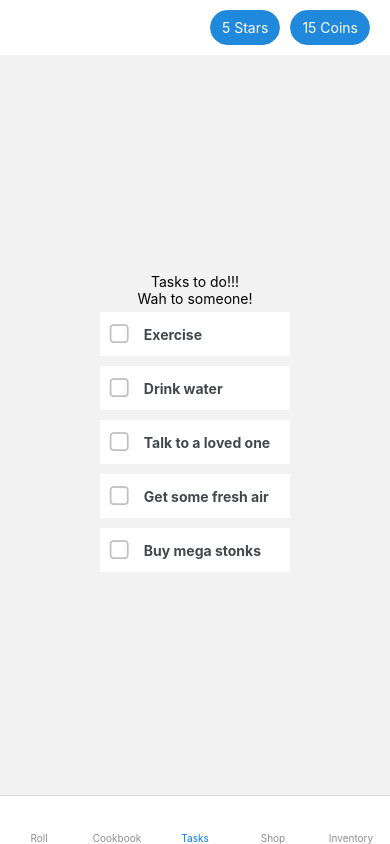
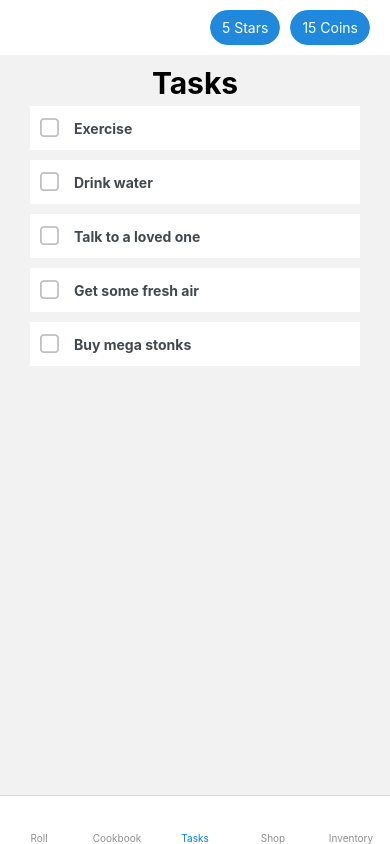
Before and after one commit to roselynh100/hackthevalley, a React Native app: screen /Tasks in a window 390 px wide. Built offline with nearby package versions, Linux system fonts and the light colour scheme; what react-native-storage would draw is missing.

Commit message:
page headers woohoo

```diff
--- /dev/null
+++ b/src/components/PageHeader.js
@@ -0,0 +1,19 @@
+import React from 'react'
+import { StyleSheet, Text } from 'react-native'
+
+const PageHeader = (props) => {
+  return (
+    <Text style={styles.title}>{props.title}</Text>
+  )
+}
+
+const styles = StyleSheet.create({
+  title: {
+    fontWeight: 'bold',
+    fontSize: 30,
+    textAlign: 'center',
+    marginTop: 10
+  }
+})
+
+export default PageHeader
--- a/src/components/TodoPage.js
+++ b/src/components/TodoPage.js
@@ -1,5 +1,5 @@
 import React, { useState } from 'react'
-import { View } from 'react-native'
+import { StyleSheet, View } from 'react-native'
 import { CheckBox } from '@rneui/themed'
 
 const TodoPage = () => {
@@ -10,7 +10,7 @@ const TodoPage = () => {
   const [check5, setCheck5] = useState(false)
 
   return (
-    <View>
+    <View style={styles.checkboxWrapper}>
       <CheckBox
         title='Exercise'
         checked={check1}
@@ -40,4 +40,10 @@ const TodoPage = () => {
   )
 }
 
+const styles = StyleSheet.create({
+  checkboxWrapper: {
+    marginHorizontal: 20
+  }
+})
+
 export default TodoPage
--- a/src/screens/cookbook.js
+++ b/src/screens/cookbook.js
@@ -1,5 +1,6 @@
 import React from 'react'
 import { ScrollView, StyleSheet, Text, View } from 'react-native'
+import PageHeader from '../components/PageHeader'
 import Recipe from '../components/Recipe'
 import Recipes from '../data/recipes2.json'
 
@@ -13,6 +14,7 @@ const Cookbook = () => {
 
   return (
     <View>
+      <PageHeader title='Cookbook' />
       {/* <Text>Recipes Owned!</Text> */}
       <ScrollView style={styles.recipes}>
         {allRecipes}
@@ -23,7 +25,7 @@ const Cookbook = () => {
 
 const styles = StyleSheet.create({
   recipes: {
-    marginBottom: 30
+    marginBottom: 60
   }
 })
 
--- a/src/screens/inventory.js
+++ b/src/screens/inventory.js
@@ -1,9 +1,11 @@
-import React from 'react';
-import { Text, View } from 'react-native';
+import React from 'react'
+import { Text, View } from 'react-native'
+import PageHeader from '../components/PageHeader'
 
 export default function Inventory() {
     return (
-      <View style={{ flex: 1, justifyContent: 'center', alignItems: 'center' }}>
+      <View style={{ flex: 1, alignItems: 'center' }}>
+        <PageHeader title='Inventory' />
         <Text>Ingredients Owned!</Text>
         <Text>Dishes Owned!</Text>
       </View>
--- a/src/screens/roll.js
+++ b/src/screens/roll.js
@@ -2,6 +2,7 @@
 import React, { useState, useContext } from 'react'
 import { Modal, Text, StyleSheet, Pressable, View } from 'react-native'
 import Recipes from '../data/recipes.json'
+import PageHeader from '../components/PageHeader'
 import { rollCurrency } from '../components/context'
 
 const recipes = Recipes
@@ -35,7 +36,8 @@ function Roll() {
 
   return (
     <View style={{ flex: 1, justifyContent: 'center', alignItems: 'center' }}>
-      <Text>Win a new recipe!</Text>
+      {/* <Text>Win a new recipe!</Text> */}
+      <PageHeader title='Roll' />
       <View style={styles.centeredView}>
         <Modal
           animationType="slide"
@@ -115,6 +117,6 @@ const styles = StyleSheet.create({
     marginBottom: 15,
     textAlign: "center"
   }
-});
+})
 
 export default Roll;
--- a/src/screens/shop.js
+++ b/src/screens/shop.js
@@ -1,5 +1,6 @@
 import React from 'react'
 import { StyleSheet, ScrollView, Text, View } from 'react-native'
+import PageHeader from '../components/PageHeader'
 import Ingredient from '../components/Ingredient'
 import Ingredients from '../data/ingredients.json'
 
@@ -14,6 +15,7 @@ const Shop = () => {
   return (
     <View>
       {/* <Text>Sale! Sale! We have produce and custom tasks!</Text> */}
+      <PageHeader title='Shop' />
       <ScrollView style={styles.ingredients}>
         {allIngredients}
       </ScrollView>
@@ -23,7 +25,7 @@ const Shop = () => {
 
 const styles = StyleSheet.create({
   ingredients: {
-    marginBottom: 30
+    marginBottom: 60
   }
 })
 
--- a/src/screens/tasks.js
+++ b/src/screens/tasks.js
@@ -1,13 +1,17 @@
 import React from 'react'
 import { Text, View } from 'react-native'
+import PageHeader from '../components/PageHeader'
 import TodoPage from '../components/TodoPage'
 
-export default function Tasks() {
-    return (
-      <View style={{ flex: 1, justifyContent: 'center', alignItems: 'center' }}>
-        <Text>Tasks to do!!!</Text>
-        <Text>Wah to someone!</Text>
-        <TodoPage />
-      </View>
-    );
-  }
+const Tasks = () => {
+  return (
+    <View>
+      <PageHeader title='Tasks' />
+      {/* <Text>Tasks to do!!!</Text>
+      <Text>Wah to someone!</Text> */}
+      <TodoPage />
+    </View>
+  )
+}
+
+export default Tasks
```
Also changed, not shown: 1 other file (tests, documents, lock files or other folders).
